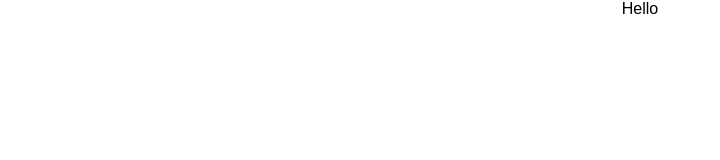
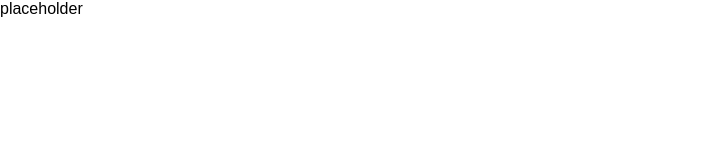
Before and after one commit to bdurb/all-the-world-is-a-stage, a React (Create React App) app: page / in a window 1280 px wide. Shown: the top 160 px of the page, without its empty margins (0-720 px from the left). Built offline with nearby package versions, Linux system fonts and the light colour scheme.

Commit message:
added Router to index.js, set up basic route to reviews, and boilerplate layout for ReviewList component

```diff
--- a/src/App.js
+++ b/src/App.js
@@ -1,11 +1,12 @@
 import React, { Component } from 'react';
-import './App.css';
+import { Route } from 'react-router-dom';
+import ReviewList from './components/ReviewList';
 
 class App extends Component {
   render() {
     return (
-      <div className="App">
-       Hello
+      <div>
+       <Route exact path ='/' component={ReviewList} />
       </div>
     );
   }
--- /dev/null
+++ b/src/components/ReviewList.js
@@ -0,0 +1,16 @@
+import React, { Component } from 'react';
+
+class ReviewList extends Component {
+  state = {
+    results: []
+  }
+  render() {
+    return (
+      <div>
+        placeholder
+      </div>
+    );
+  }
+}
+
+export default ReviewList;
--- a/src/index.js
+++ b/src/index.js
@@ -3,6 +3,11 @@
 import './index.css';
 import App from './App';
 import registerServiceWorker from './registerServiceWorker';
+import { BrowserRouter as Router } from 'react-router-dom';
 
-ReactDOM.render(<App />, document.getElementById('root'));
+ReactDOM.render(
+  <Router>
+    <App />
+  </Router>
+  , document.getElementById('root'));
 registerServiceWorker();
```
